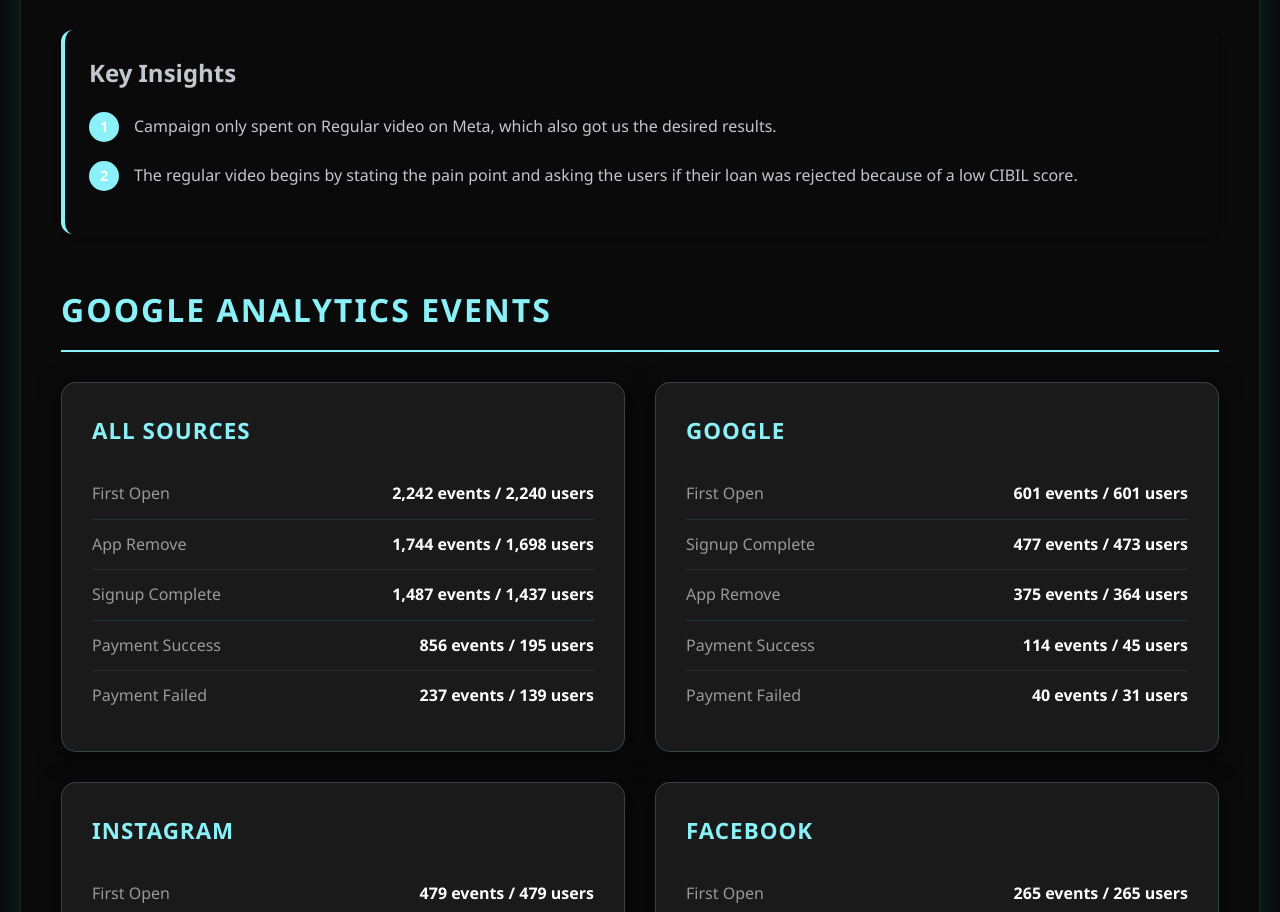
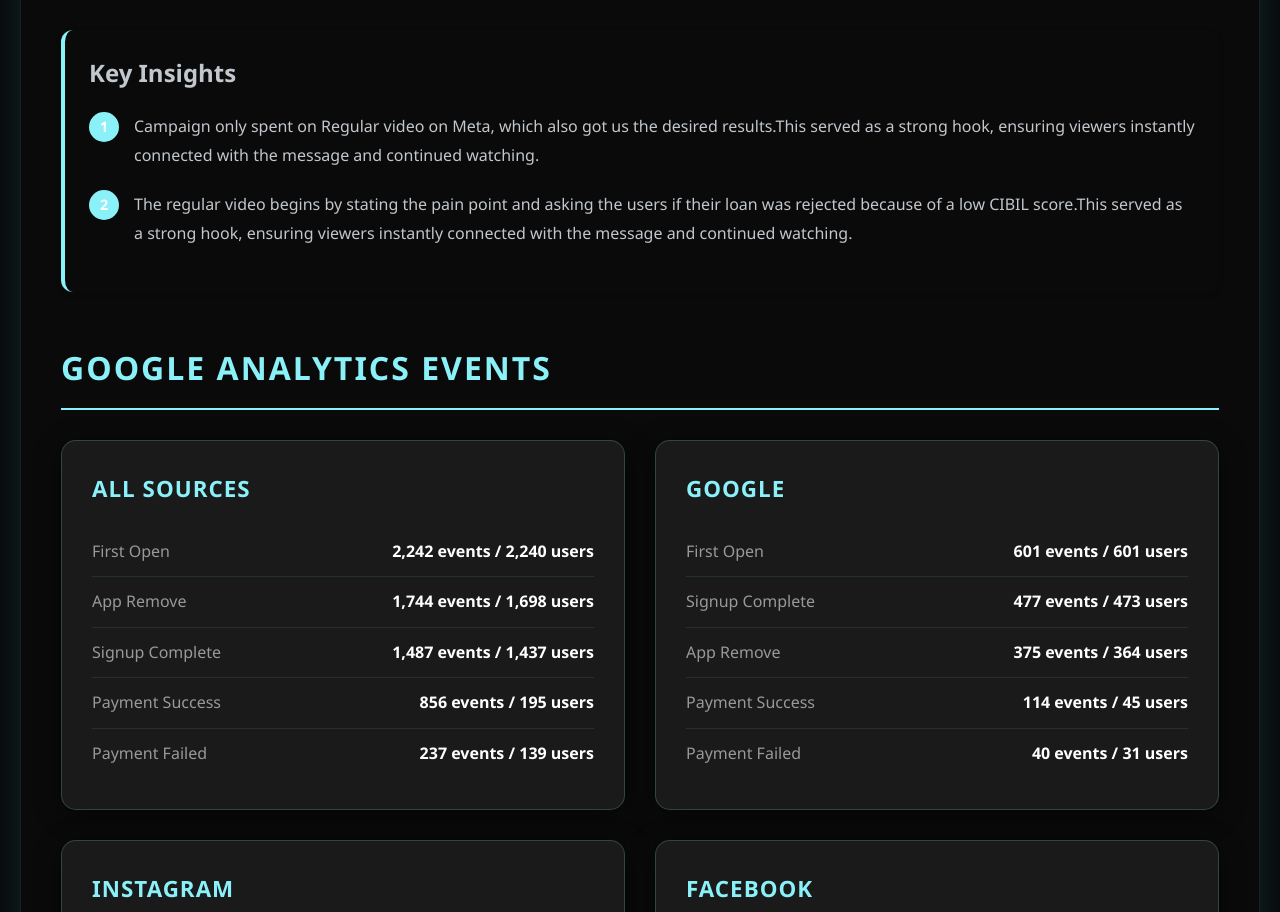
Before and after one commit to dhruvrijwani/Fix_my_score, a plain HTML site: page index.html in a window 1280 px wide. Shown: the part 3737-4649 px from the top of the page. Drawn offline with Linux system fonts and the light colour scheme.

Commit message:
final changes

```diff
--- a/index.html
+++ b/index.html
@@ -896,10 +896,12 @@
                     <h3 class="insights-title">Key Insights</h3>
                     <ol class="insights-list">
                         <li>
-                            Campaign only spent on Regular video on Meta, which also got us the desired results.
+                            Campaign only spent on Regular video on Meta, which also got us the desired results.This served as a strong hook, ensuring viewers instantly connected with the message and continued watching.
+
                         </li>
                         <li>
-                            The regular video begins by stating the pain point and asking the users if their loan was rejected because of a low CIBIL score.
+                            The regular video begins by stating the pain point and asking the users if their loan was rejected because of a low CIBIL score.This served as a strong hook, ensuring viewers instantly connected with the message and continued watching.
+
                         </li>
                     </ol>
                 </div>
```
